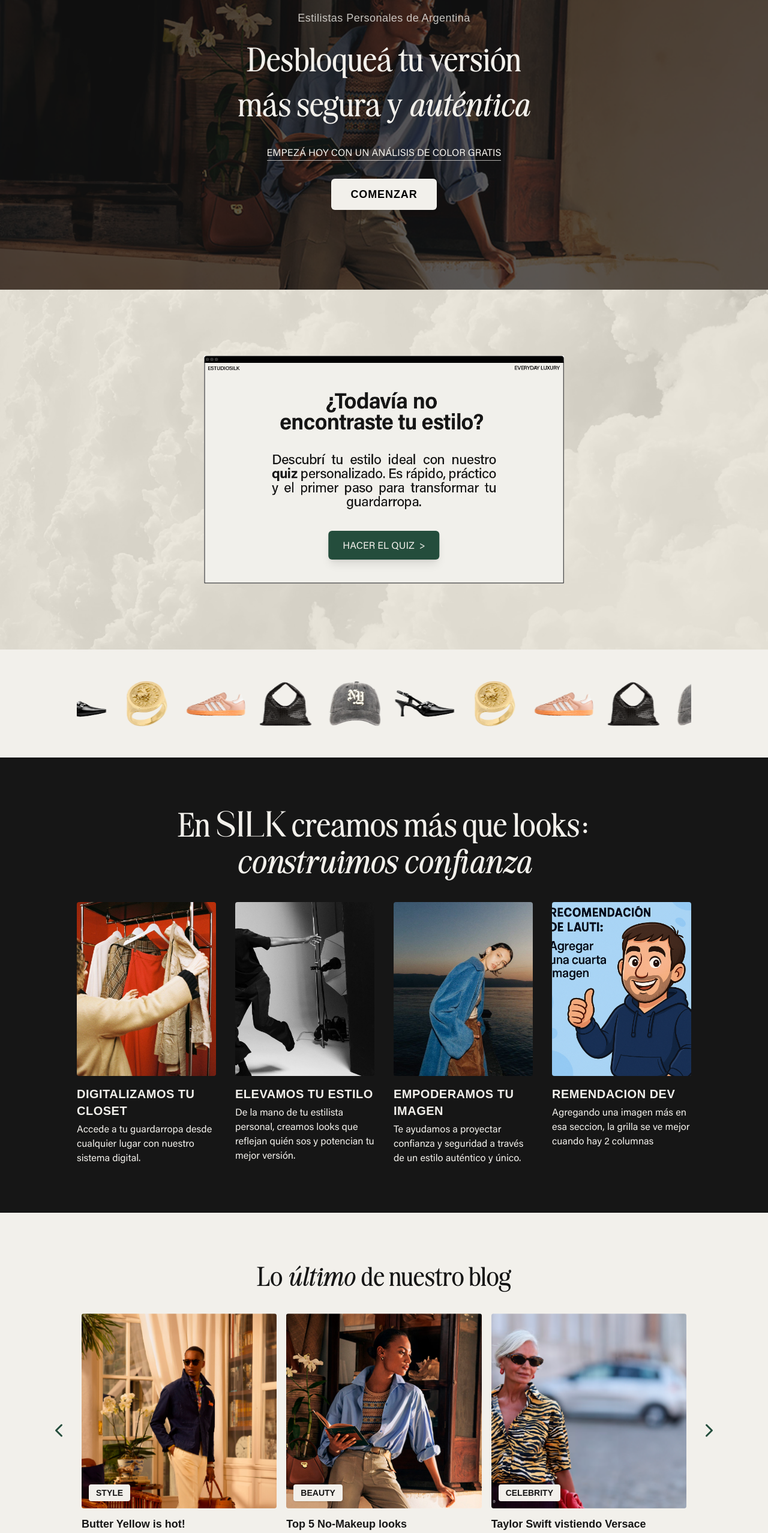
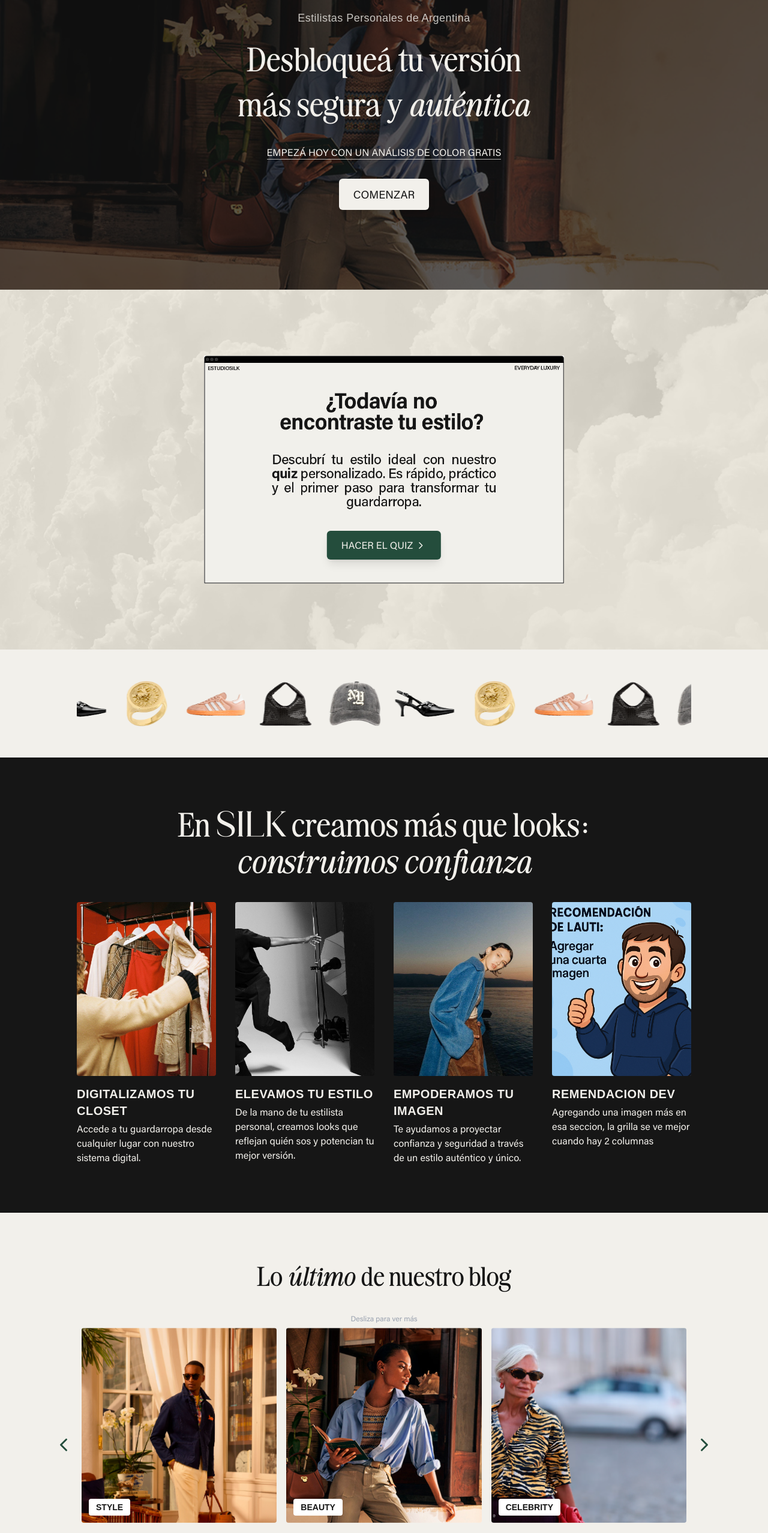
Before and after one commit to LautaroFullone/silk, a React (Vite) app in the folder client/: page / in a window 1280 px wide. Shown: the part 234-2790 px from the top of the page at 60% size. Built offline with nearby package versions, Linux system fonts and the light colour scheme; a web font is replaced by a local one.

Commit message:
fix:  ui improve

```diff
--- a/client/src/pages/Home/components/Blog.tsx
+++ b/client/src/pages/Home/components/Blog.tsx
@@ -69,10 +69,10 @@ const Blog: React.FC = () => {
                </p>
             ) : (
                <>
-                  <div className="sm:hidden flex justify-center mb-2 text-xs text-gray-400">
+                  <div className="text-center mb-2 text-xs text-gray-400">
                      Desliza para ver más
                   </div>
-                  {/* <CarouselPrevious className="flex-shrink-0 mr-2" /> */}
+
                   <Carousel
                      opts={{
                         align: 'start',
@@ -80,7 +80,7 @@ const Blog: React.FC = () => {
                      }}
                      className="w-full"
                   >
-                     <CarouselPrevious className="hidden sm:flex" />
+                     <CarouselPrevious />
                      <CarouselContent className="m-0">
                         {blogs.map((blog) => (
                            <CarouselItem
@@ -98,12 +98,12 @@ const Blog: React.FC = () => {
                                        className="w-full h-full object-cover object-center group-hover:scale-105 transition-transform duration-300"
                                     />
 
-                                    <div className="absolute left-3 bottom-3 bg-tertiary px-3 py-1 rounded text-sm font-semibold uppercase shadow">
+                                    <div className="absolute left-3 bottom-3 bg-white px-3 py-1 rounded text-sm font-semibold uppercase">
                                        {blog.category}
                                     </div>
                                  </div>
 
-                                 <h3 className="text-lg  font-bold mb-1">{blog.title}</h3>
+                                 <h3 className="text-lg font-bold mb-1">{blog.title}</h3>
 
                                  <p className="text-xs text-gray-500 mb-1">
                                     BY {blog.author?.toUpperCase()}
@@ -112,7 +112,7 @@ const Blog: React.FC = () => {
                            </CarouselItem>
                         ))}
                      </CarouselContent>
-                     <CarouselNext className="hidden sm:flex" />
+                     <CarouselNext />
                      {/* <CarouselPrevious className="hidden sm:flex left-2 z-10" />
                      <CarouselNext className="hidden sm:flex right-2 z-10" /> */}
                   </Carousel>
--- a/client/src/pages/Home/components/FindStyleSection.tsx
+++ b/client/src/pages/Home/components/FindStyleSection.tsx
@@ -1,3 +1,5 @@
+import { ChevronRight } from 'lucide-react'
+
 const FindStyleSection = () => {
    return (
       <div
@@ -14,12 +16,13 @@ const FindStyleSection = () => {
             </div>
 
             <button
+               onClick={() => alert('Hacer el quiz!')}
                className="absolute left-1/2 -translate-x-1/2 bottom-6 sm:bottom-10
                   bg-primary px-5 py-2 sm:px-6 sm:py-3 rounded-md shadow-lg hover:scale-105
                   flex items-center cursor-pointer transition-all"
             >
                HACER EL QUIZ
-               <span className="ml-2">{'>'}</span>
+               <ChevronRight className="ml-1" size={19} />
             </button>
          </div>
       </div>
--- a/client/src/pages/Home/components/HeroSection.tsx
+++ b/client/src/pages/Home/components/HeroSection.tsx
@@ -26,10 +26,8 @@ const HeroSection = () => {
       >
          {images.map((img, idx) => (
             <img
-               key={img}
+               key={`hero-image-${img}`}
                src={img}
-               alt=""
-               draggable={false}
                className={`absolute h-full w-full object-cover transition-opacity duration-1000 ease-in-out
                   ${idx === currentImage ? 'opacity-100 z-10' : 'opacity-0 z-0'}`}
             />
@@ -50,16 +48,15 @@ const HeroSection = () => {
                </h1>
 
                <p className="mt-6 text-base text-center">
-                  <span className="border-b border-tertiary/70 pb-0.5 cursor-pointer hover:border-tertiary transition-all">
+                  <span className="border-b border-tertiary/70 hover:border-tertiary transition-all">
                      EMPEZÁ HOY CON UN ANÁLISIS DE COLOR GRATIS
                   </span>
                </p>
 
                <button
                   onClick={() => alert('Comenzar!')}
-                  className="mt-8 px-8 py-3 bg-tertiary text-black text-lg font-bold rounded-md
-                     tracking-wider shadow-md transition-transform duration-300 hover:scale-105
-                     focus:outline-none cursor-pointer"
+                  className=" bg-tertiary text-secondary px-5 py-2 sm:px-6 sm:py-3 mt-8
+                     text-lg rounded-md shadow-lg hover:scale-105 cursor-pointer transition-all"
                >
                   COMENZAR
                </button>
@@ -69,148 +66,4 @@ const HeroSection = () => {
    )
 }
 
-// const HeroSection = () => {
-//    const [currentImage, setCurrentImage] = useState(0)
-//    const bannerRef = useRef(null)
-//    const [isVisible, setIsVisible] = useState(false)
-
-//    // Fade-in al aparecer
-//    useEffect(() => {
-//       const observer = new IntersectionObserver(
-//          ([entry]) => setIsVisible(entry.isIntersecting),
-//          { threshold: 0.2 }
-//       )
-//       if (bannerRef.current) observer.observe(bannerRef.current)
-//       return () => observer.disconnect()
-//    }, [])
-
-//    // Carrusel automático
-//    useEffect(() => {
-//       const interval = setInterval(() => {
-//          setCurrentImage((prev) => (prev + 1) % images.length)
-//       }, 4500)
-//       return () => clearInterval(interval)
-//    }, [])
-
-//    return (
-//       <section
-//          ref={bannerRef}
-//          className={`mt-40
-//         relative w-full min-h-[70vh] flex items-center justify-center
-//         transition-all duration-1000
-//         ${isVisible ? 'opacity-100 translate-y-0' : 'opacity-0 translate-y-8'}
-
-//       `}
-//       >
-//          {/* Fondo: Imágenes + Overlay */}
-//          {images.map((img, idx) => (
-//             <img
-//                key={img}
-//                src={img}
-//                alt=""
-//                className={`
-//             absolute inset-0 w-full h-full object-cover
-//             transition-opacity duration-1000 ease-in-out
-//             ${idx === currentImage ? 'opacity-100 z-10' : 'opacity-0 z-0'}
-//           `}
-//                draggable={false}
-//             />
-//          ))}
-
-//          {/* Overlay negro */}
-//          <div className="absolute inset-0 bg-black/70 z-20 pointer-events-none" />
-
-//          {/* Contenido centrado */}
-//          <div className="relative z-30 w-full flex flex-col items-center justify-center px-4 md:px-8">
-//             <p className="mb-4 text-base md:text-lg text-white opacity-80 font-light tracking-wide text-center">
-//                Estilistas Personales de Argentina
-//             </p>
-//             <h1
-//                className="
-//             text-white text-center font-serif leading-tight
-//             text-3xl md:text-5xl lg:text-6xl font-normal
-//           "
-//             >
-//                Desbloqueá tu versión
-//                <br />
-//                más segura y <span className="italic font-light">auténtica</span>
-//             </h1>
-//             <p className="mt-6 text-white text-sm md:text-base text-center">
-//                <span className="border-b border-white/70 pb-0.5 cursor-pointer hover:border-white transition-all">
-//                   EMPEZÁ HOY CON UN ANÁLISIS DE COLOR GRATIS
-//                </span>
-//             </p>
-//             <button
-//                onClick={() => alert('Comenzar!')}
-//                className="
-//             mt-8 px-8 py-3 bg-[#e2ddd0] text-black text-lg font-bold rounded-md
-//             tracking-wider shadow-md transition-transform duration-300 hover:scale-105
-//             focus:outline-none
-//           "
-//             >
-//                COMENZAR
-//             </button>
-//          </div>
-//       </section>
-//    )
-//    //   return (
-//    //     <section
-//    //       ref={bannerRef}
-//    //       className={`
-//    //         relative w-full min-h-[70vh] flex items-center justify-center
-//    //         transition-all duration-1000
-//    //         ${isVisible ? "opacity-100 translate-y-0" : "opacity-0 translate-y-8"}
-//    //         md:min-h-[80vh] lg:min-h-[90vh]
-//    //       `}
-//    //     >
-//    //       {/* Fondo: Imágenes + Overlay */}
-//    //       {images.map((img, idx) => (
-//    //         <img
-//    //           key={img}
-//    //           src={img}
-//    //           alt=""
-//    //           className={`
-//    //             absolute inset-0 w-full h-full object-cover
-//    //             transition-opacity duration-1000 ease-in-out
-//    //             ${idx === currentImage ? "opacity-100 z-10" : "opacity-0 z-0"}
-//    //           `}
-//    //           draggable={false}
-//    //         />
-//    //       ))}
-
-//    //       {/* Overlay negro */}
-//    //       <div className="absolute inset-0 bg-black/70 z-20 pointer-events-none" />
-
-//    //       {/* Contenido centrado */}
-//    //       <div className="relative z-30 w-full flex flex-col items-center justify-center px-4 md:px-8">
-//    //         <p className="mb-4 text-base md:text-lg text-white opacity-80 font-light tracking-wide text-center">
-//    //           Estilistas Personales de Argentina
-//    //         </p>
-//    //         <h1 className="
-//    //             text-white text-center font-serif leading-tight
-//    //             text-3xl md:text-5xl lg:text-6xl font-normal
-//    //           ">
-//    //           Desbloqueá tu versión<br />
-//    //           más segura y <span className="italic font-light">auténtica</span>
-//    //         </h1>
-//    //         <p className="mt-6 text-white text-sm md:text-base text-center">
-//    //           <span className="border-b border-white/70 pb-0.5 cursor-pointer hover:border-white transition-all">
-//    //             EMPEZÁ HOY CON UN ANÁLISIS DE COLOR GRATIS
-//    //           </span>
-//    //         </p>
-//    //         <button
-//    //           onClick={() => alert("Comenzar!")}
-//    //           className="
-//    //             mt-8 px-8 py-3 bg-[#e2ddd0] text-black text-lg font-bold rounded-md
-//    //             tracking-wider shadow-md transition-transform duration-300 hover:scale-105
-//    //             focus:outline-none
-//    //           "
-//    //         >
-//    //           COMENZAR
-//    //         </button>
-//    //       </div>
-//    //     </section>
-//    //   );
-// }
-
 export default HeroSection
--- a/client/src/shared/shadcn/ui/carousel.tsx
+++ b/client/src/shared/shadcn/ui/carousel.tsx
@@ -171,8 +171,8 @@ function CarouselPrevious({ className = '', size = 36, ...props }) {
          className={cn(
             'absolute cursor-pointer text-primary',
             orientation === 'horizontal'
-               ? 'top-1/2 -left-12 -translate-y-1/2'
-               : '-top-12 left-1/2 -translate-x-1/2 rotate-90',
+               ? 'top-1/2 -left-10 -translate-y-1/2'
+               : '-top-10 left-1/2 -translate-x-1/2 rotate-90',
             className
          )}
          onClick={scrollPrev}
@@ -192,8 +192,8 @@ function CarouselNext({ className = '', size = 36, ...props }) {
             'absolute cursor-pointer text-primary',
             !canScrollNext && 'disabled',
             orientation === 'horizontal'
-               ? 'top-1/2 -right-12 -translate-y-1/2'
-               : '-bottom-12 left-1/2 -translate-x-1/2 rotate-90',
+               ? 'top-1/2 -right-10 -translate-y-1/2'
+               : '-bottom-10 left-1/2 -translate-x-1/2 rotate-90',
             className
          )}
          onClick={scrollNext}
```
